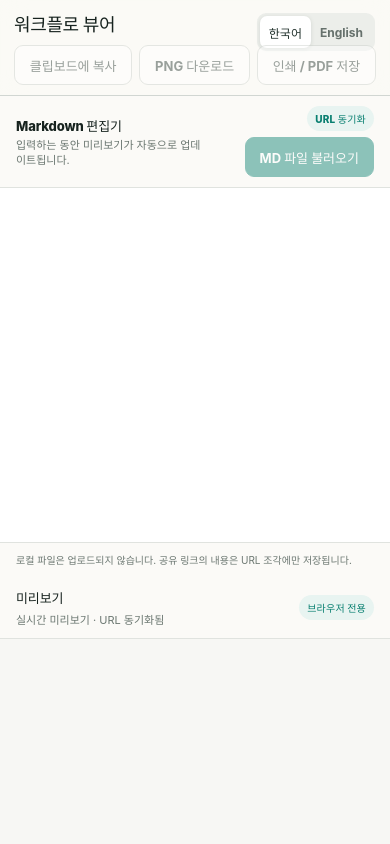
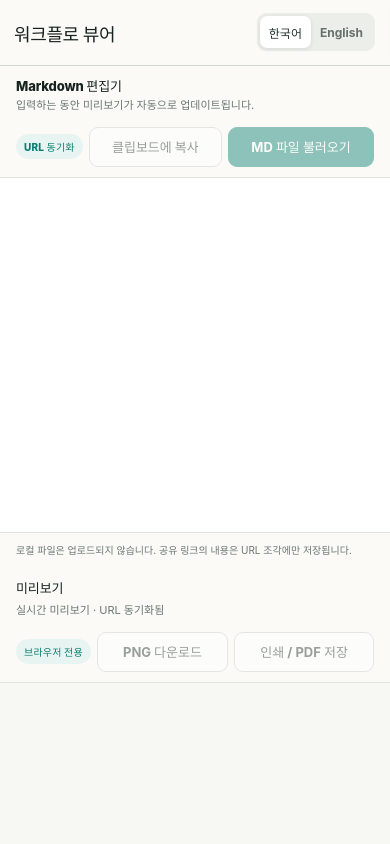
Before and after one commit to corca-ai/corca-labs-temp, a website built with Vite: page apps/workflow-viewer/index.html in a window 390 px wide. Shown: the top 844 px of the page. Built offline with nearby package versions, Linux system fonts and the light colour scheme; what monaco-editor would draw is missing.

Commit message:
Place workflow actions with their panes

```diff
--- a/apps/workflow-viewer/index.html
+++ b/apps/workflow-viewer/index.html
@@ -31,19 +31,6 @@
         </button>
       </div>
 
-      <div class="actions">
-        <button id="copy-button" class="button" type="button" disabled>
-          클립보드에 복사
-        </button>
-        <button id="png-button" class="button" type="button" disabled>
-          PNG 다운로드
-        </button>
-        <button id="print-button" class="button" type="button" disabled>
-          인쇄 / PDF 저장
-        </button>
-        <span id="export-status" class="visually-hidden" role="status" aria-live="polite"></span>
-      </div>
-
       <input
         id="file-input"
         class="visually-hidden"
@@ -62,12 +49,16 @@
           </div>
           <div class="editor-actions">
             <span id="url-badge" class="url-badge">URL 동기화</span>
+            <button id="copy-button" class="button" type="button" disabled>
+              클립보드에 복사
+            </button>
             <button id="open-button" class="button button-primary" type="button" disabled>
               MD 파일 불러오기
             </button>
             <button id="refresh-button" class="button" type="button" hidden>
               새로고침
             </button>
+            <span id="export-status" class="visually-hidden" role="status" aria-live="polite"></span>
           </div>
         </div>
         <div
@@ -87,7 +78,15 @@
             <span id="filename" class="filename"></span>
             <span id="status" class="status" role="status" aria-live="polite"></span>
           </div>
-          <span id="local-badge" class="local-badge">브라우저 전용</span>
+          <div class="preview-actions">
+            <span id="local-badge" class="local-badge">브라우저 전용</span>
+            <button id="png-button" class="button" type="button" disabled>
+              PNG 다운로드
+            </button>
+            <button id="print-button" class="button" type="button" disabled>
+              인쇄 / PDF 저장
+            </button>
+          </div>
         </div>
         <div class="preview-stage">
           <article id="preview" class="markdown-preview" aria-label="Markdown 미리보기"></article>
--- a/apps/workflow-viewer/src/styles.css
+++ b/apps/workflow-viewer/src/styles.css
@@ -82,16 +82,10 @@
     margin-right: auto;
   }
 
-  .actions,
   .language-switch {
     display: flex;
     flex: none;
     gap: 7px;
-  }
-
-  .actions {
-    flex-wrap: wrap;
-    justify-content: flex-end;
   }
 
   .workspace {
@@ -135,7 +129,8 @@
     min-width: 0;
   }
 
-  .editor-actions {
+  .editor-actions,
+  .preview-actions {
     display: flex;
     flex-wrap: wrap;
     align-items: center;
@@ -531,12 +526,18 @@
       right: 15px;
     }
 
-    .actions {
-      display: flex;
-      width: 100%;
+    .pane-header {
+      flex-wrap: wrap;
     }
 
-    .actions .button {
+    .editor-actions,
+    .preview-actions {
+      width: 100%;
+      justify-content: flex-start;
+    }
+
+    .editor-actions .button,
+    .preview-actions .button {
       flex: 1 1 auto;
     }
 
```
